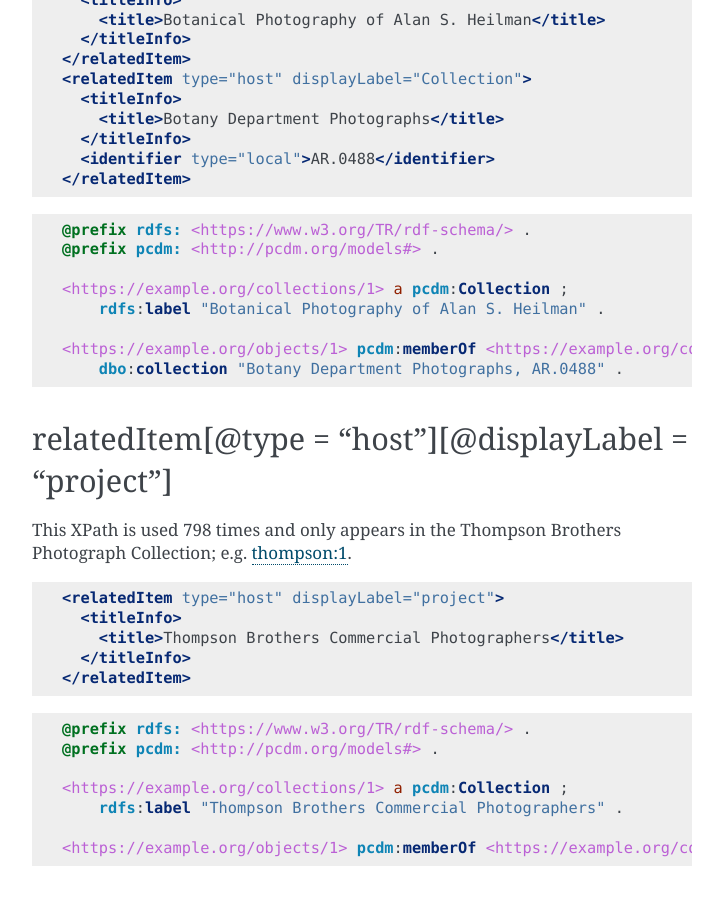
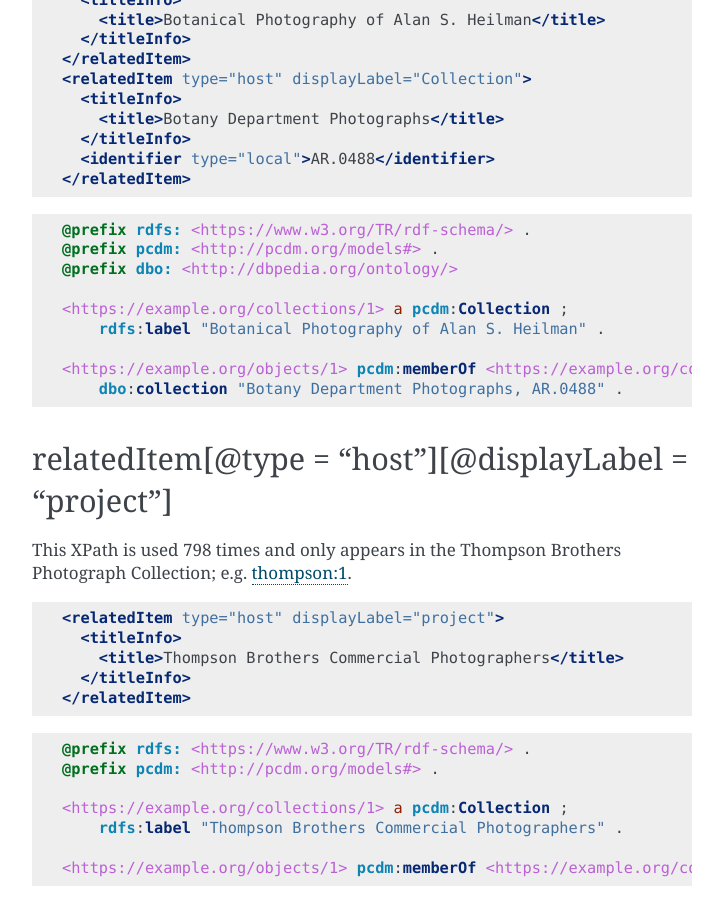
Before and after one commit to UTKcataloging/mods_to_rdf, a Sphinx documentation site: the page built from docs/source/top_level_elements/relatedItem.rst, in a window 1280 px wide and 900 px high, scrolled down 1388 px. Shown: the whole window, without its empty margins (388-1111 px from the left). Built offline with Sphinx 7.4.7, drawn with Linux system fonts in a browser that asks for light colours; formulas are drawn with MathJax 3.

Commit message:
Add dbo prefix

```diff
--- a/docs/source/top_level_elements/relatedItem.rst
+++ b/docs/source/top_level_elements/relatedItem.rst
@@ -77,13 +77,13 @@ This XPath is typically used to indicate the archival collection for a given obj
 
     @prefix rdfs: <https://www.w3.org/TR/rdf-schema/> .
     @prefix pcdm: <http://pcdm.org/models#> .
+    @prefix dbo: <http://dbpedia.org/ontology/>
 
     <https://example.org/collections/1> a pcdm:Collection ;
         rdfs:label "Botanical Photography of Alan S. Heilman" .
 
     <https://example.org/objects/1> pcdm:memberOf <https://example.org/collections/1> ;
         dbo:collection "Botany Department Photographs, AR.0488" .
-
 
 relatedItem[@type = "host"][@displayLabel = "project"]
 ------------------------------------------------------
```
